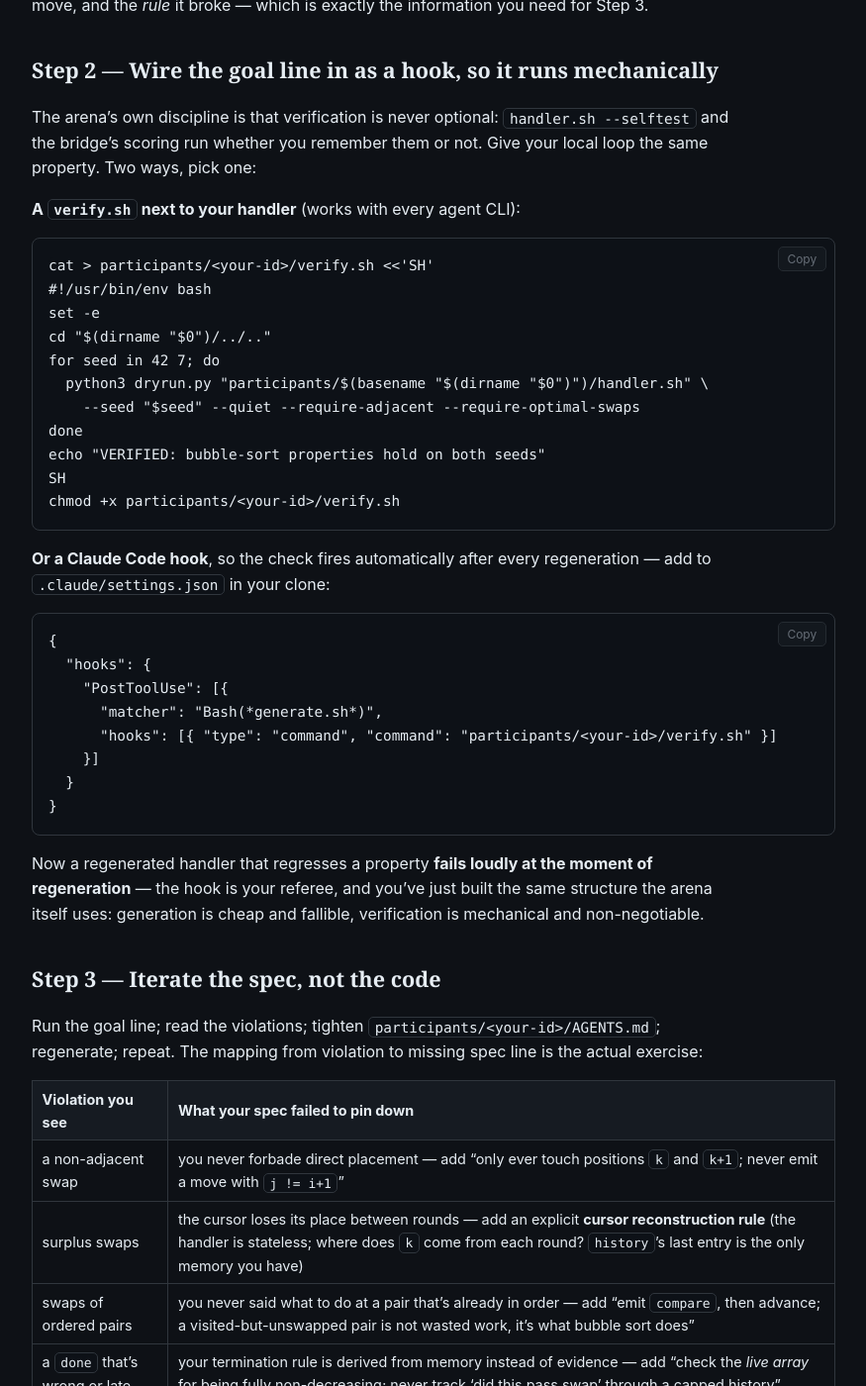
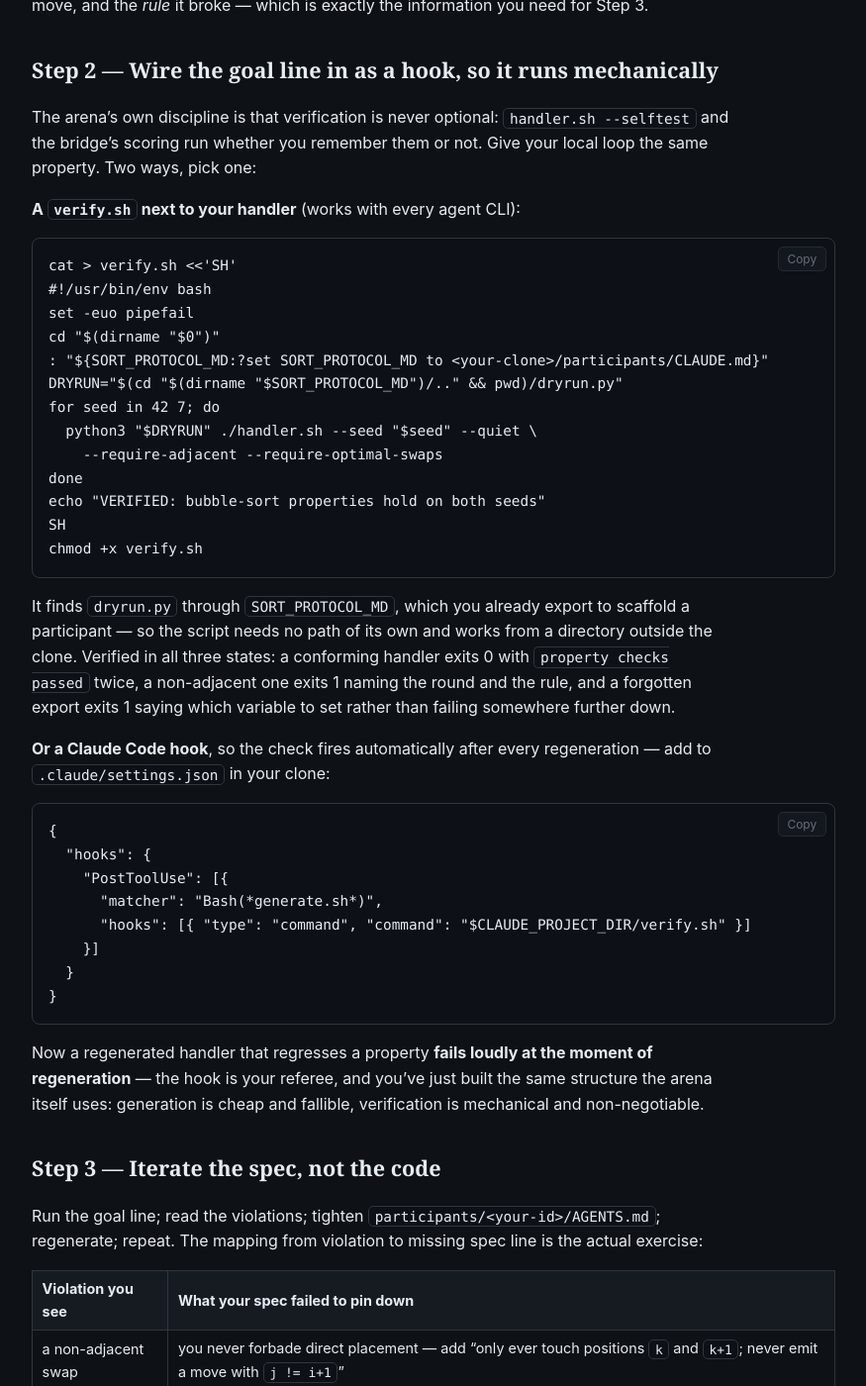
Before and after one commit to scimbe/CADS-DEMO-sort-docs, a Jekyll site: the page built from _tutorials/evolve-to-bubble-sort.md, in a window 1280 px wide and 1400 px high, scrolled down 1302 px. Shown: the whole window at 99% size, without its empty margins (322-1197 px from the left). Built offline with Jekyll 4.4.1, drawn with Linux system fonts in a browser that asks for light colours; some of the changed text lies outside the part shown.

Commit message:
docs(evolve): the verify.sh in this page could not work in the taught layout
Ran it verbatim: cd "$(dirname "$0")/../.." climbs out of a participant
directory that now lives beside the clone rather than inside it, so it looked
for dryrun.py in /private/tmp and died there. The page had never been checked
against the layout ddc36be made the default.

Rewritten to locate dryrun.py through SORT_PROTOCOL_MD, which a participant
already exports, so the script carries no path of its own. Verified in three
states: conforming handler exits 0, non-adjacent handler exits 1 naming the
round and rule, missing export exits 1 naming the variable.

This page is one of five I inherited and had not tested. The other four are
next.

````diff
--- a/_tutorials/evolve-to-bubble-sort.md
+++ b/_tutorials/evolve-to-bubble-sort.md
@@ -34,7 +34,7 @@ in fact, a *non*-bubble strategy makes the exercise more instructive).
 `dryrun.py` checks both natively. This is your **goal line**:
 
 ```bash
-python3 dryrun.py participants/<your-id>/handler.sh --seed 42 --quiet \
+python3 "$REPO/dryrun.py" ./handler.sh --seed 42 --quiet \
   --require-adjacent --require-optimal-swaps
 ```
 
@@ -62,18 +62,26 @@ property. Two ways, pick one:
 **A `verify.sh` next to your handler** (works with every agent CLI):
 
 ```bash
-cat > participants/<your-id>/verify.sh <<'SH'
+cat > verify.sh <<'SH'
 #!/usr/bin/env bash
-set -e
-cd "$(dirname "$0")/../.."
+set -euo pipefail
+cd "$(dirname "$0")"
+: "${SORT_PROTOCOL_MD:?set SORT_PROTOCOL_MD to <your-clone>/participants/CLAUDE.md}"
+DRYRUN="$(cd "$(dirname "$SORT_PROTOCOL_MD")/.." && pwd)/dryrun.py"
 for seed in 42 7; do
-  python3 dryrun.py "participants/$(basename "$(dirname "$0")")/handler.sh" \
-    --seed "$seed" --quiet --require-adjacent --require-optimal-swaps
+  python3 "$DRYRUN" ./handler.sh --seed "$seed" --quiet \
+    --require-adjacent --require-optimal-swaps
 done
 echo "VERIFIED: bubble-sort properties hold on both seeds"
 SH
-chmod +x participants/<your-id>/verify.sh
+chmod +x verify.sh
 ```
+
+It finds `dryrun.py` through `SORT_PROTOCOL_MD`, which you already export to scaffold a participant
+— so the script needs no path of its own and works from a directory outside the clone. Verified in
+all three states: a conforming handler exits 0 with `property checks passed` twice, a non-adjacent
+one exits 1 naming the round and the rule, and a forgotten export exits 1 saying which variable to
+set rather than failing somewhere further down.
 
 **Or a Claude Code hook**, so the check fires automatically after every regeneration — add to
 `.claude/settings.json` in your clone:
@@ -83,7 +91,7 @@ chmod +x participants/<your-id>/verify.sh
   "hooks": {
     "PostToolUse": [{
       "matcher": "Bash(*generate.sh*)",
-      "hooks": [{ "type": "command", "command": "participants/<your-id>/verify.sh" }]
+      "hooks": [{ "type": "command", "command": "$CLAUDE_PROJECT_DIR/verify.sh" }]
     }]
   }
 }
````
